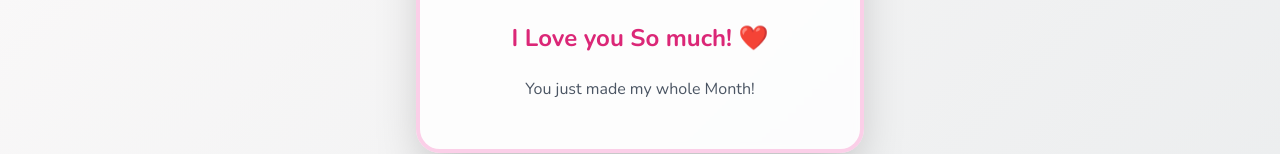
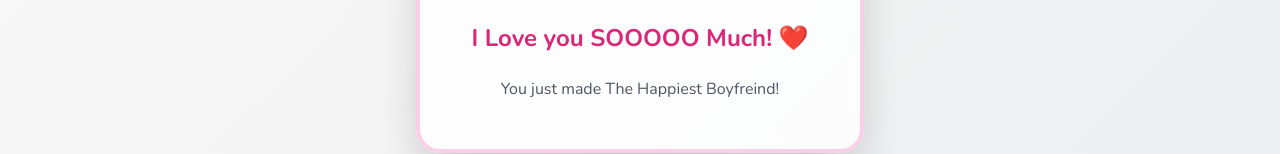
Before and after one commit to devanshvarmaa/devanshvarmaa.github.io, a plain HTML site: page index.html in a window 1280 px wide. Both pictures are taken after a click on the button "Yes". Shown: the part 487-641 px from the top of the page. Drawn offline with nearby package versions, Linux system fonts and the light colour scheme.

Commit message:
Update Valentine's message and button visibility

```diff
--- a/index.html
+++ b/index.html
@@ -113,7 +113,7 @@
             Will you be my Valentine?
         </h1>
 
-        <!-- Buttons Container: Flex row keeps them side by side initially -->
+        <!-- Buttons Container -->
         <div id="btnContainer" class="flex flex-row items-center justify-center gap-4 md:gap-8 min-h-[80px] relative">
             <button id="yesBtn" class="bg-green-500 hover:bg-green-600 text-white font-bold py-3 px-8 rounded-full text-xl transform transition hover:scale-110 shadow-lg z-20 w-32">
                 Yes
@@ -126,10 +126,10 @@
         <!-- Success Content -->
         <div id="successContent" class="hidden mt-4 space-y-4">
             <p class="text-2xl text-pink-600 font-bold animate-bounce">
-                I Love you So much! ❤️
+               I Love you SOOOOO Much! ❤️
             </p>
             <p class="text-gray-600">
-                You just made my whole Month!
+                You just made The Happiest Boyfreind!
             </p>
         </div>
     </div>
@@ -166,7 +166,6 @@
         createHearts();
 
         const moveButton = () => {
-            // Switch to absolute once the runaway starts
             if (noBtn.style.position !== 'absolute') {
                 noBtn.style.position = 'absolute';
             }
@@ -209,9 +208,13 @@
         yesBtn.addEventListener('click', () => {
             confetti({ particleCount: 150, spread: 70, origin: { y: 0.6 } });
             question.innerHTML = "Yay! <br><span class='text-2xl mt-2 block'>I'm the luckiest person alive! 😉</span>";
+
+            // Hide all potential first-screen interactive elements
             btnContainer.style.display = 'none';
+            noBtn.style.display = 'none'; // Explicitly hide the no button
             convinceBtn.style.display = 'none';
             document.getElementById('aiMessageContainer').classList.add('hidden');
+
             successContent.classList.remove('hidden');
             mainImage.innerHTML = `
                 <svg viewBox="0 0 200 200" class="w-full h-full drop-shadow-lg text-pink-500 fill-current animate-bounce">
```
